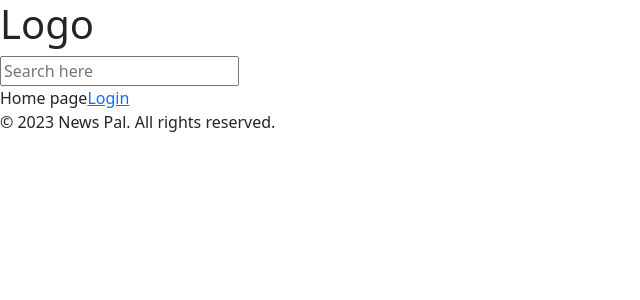
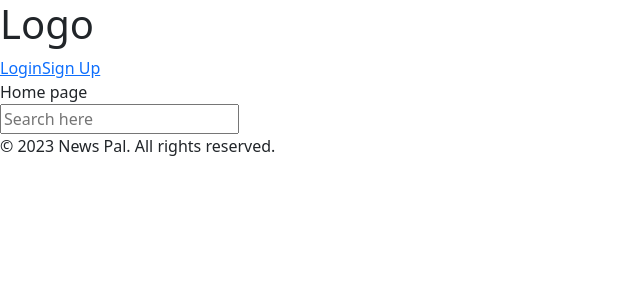
Before and after one commit to aboltins/News-Pal, a React (Create React App) app: page / in a window 1280 px wide. Shown: the top 300 px of the page, without its empty margins (0-640 px from the left). Built offline with nearby package versions, Linux system fonts and the light colour scheme; no server answers.

Commit message:
amend header components

```diff
--- a/src/App.js
+++ b/src/App.js
@@ -7,14 +7,12 @@ import Signup from "./pages/Signup";
 import UserPage from "./pages/UserPage";
 import Header from "./components/Header";
 import Footer from "./components/Footer";
-import SearchBar from "./components/searchBar";
 
 function App() {
   return (
     <UserAuthContextProvider>
     <Router>
       <Header />
-      <SearchBar />
       <Routes>
         <Route exact path="/" element={<Home />} />
         <Route path="/userpage" element={<UserPage />} />
--- a/src/components/Header.js
+++ b/src/components/Header.js
@@ -1,15 +1,18 @@
 import React from "react";
-import Weather from "../components/Weather";
 import Clock from "../components/Clock";
 import Logo from "../components/Logo";
+import { Link } from "react-router-dom";
 
 const Header = () => {
     return (
         <header>
             <div className="header">
                 <Logo />
-                <Weather />
                 <Clock />
+                <div className="login">
+                    <Link to="/login">Login</Link>
+                    <Link to="/Signup">Sign Up</Link>
+                </div>
             </div>
         </header>
     );
--- a/src/pages/Home.js
+++ b/src/pages/Home.js
@@ -1,11 +1,13 @@
 import React from "react";
-import { Link } from "react-router-dom";
+import SearchBar from "../components/SearchBar";
+import Weather from "../components/Weather";
 
 const Home = () => {
   return (
     <div>
       Home page
-      <Link to="/login">Login</Link>
+      <SearchBar />
+      <Weather />
     </div>
   );
 };
```
Also changed, not shown: 2 other files (tests, documents, lock files or other folders).
